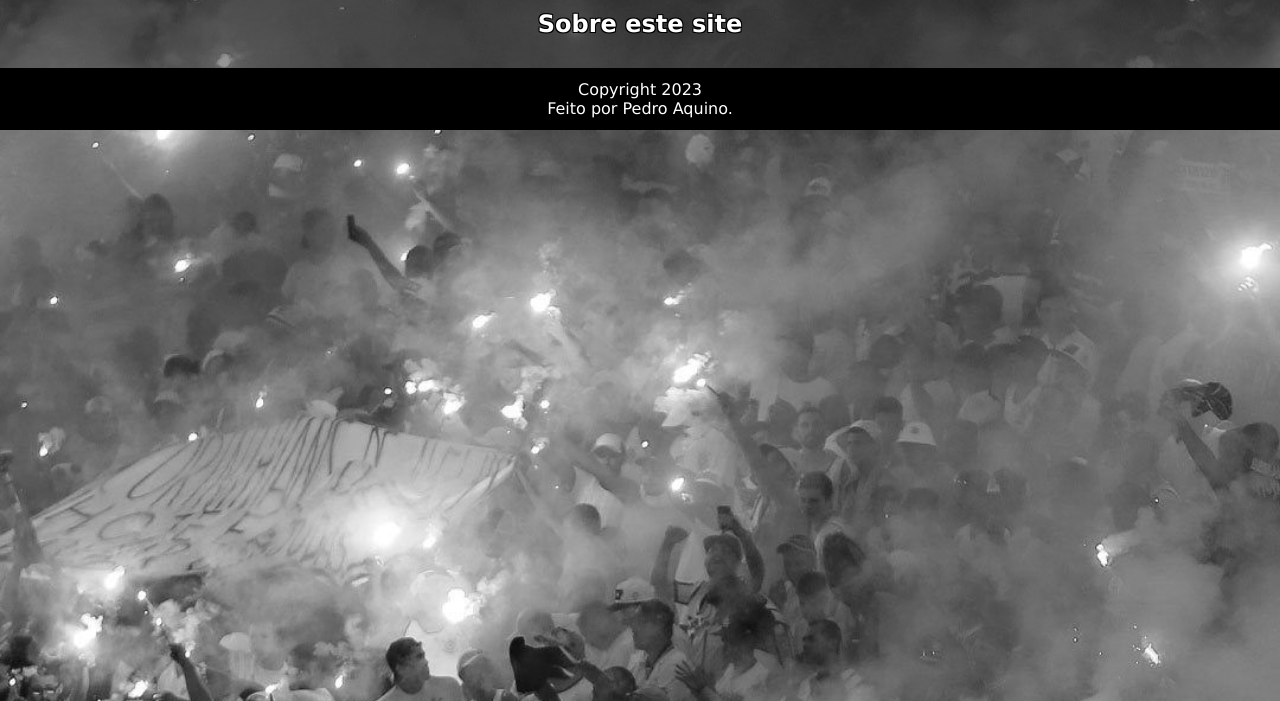
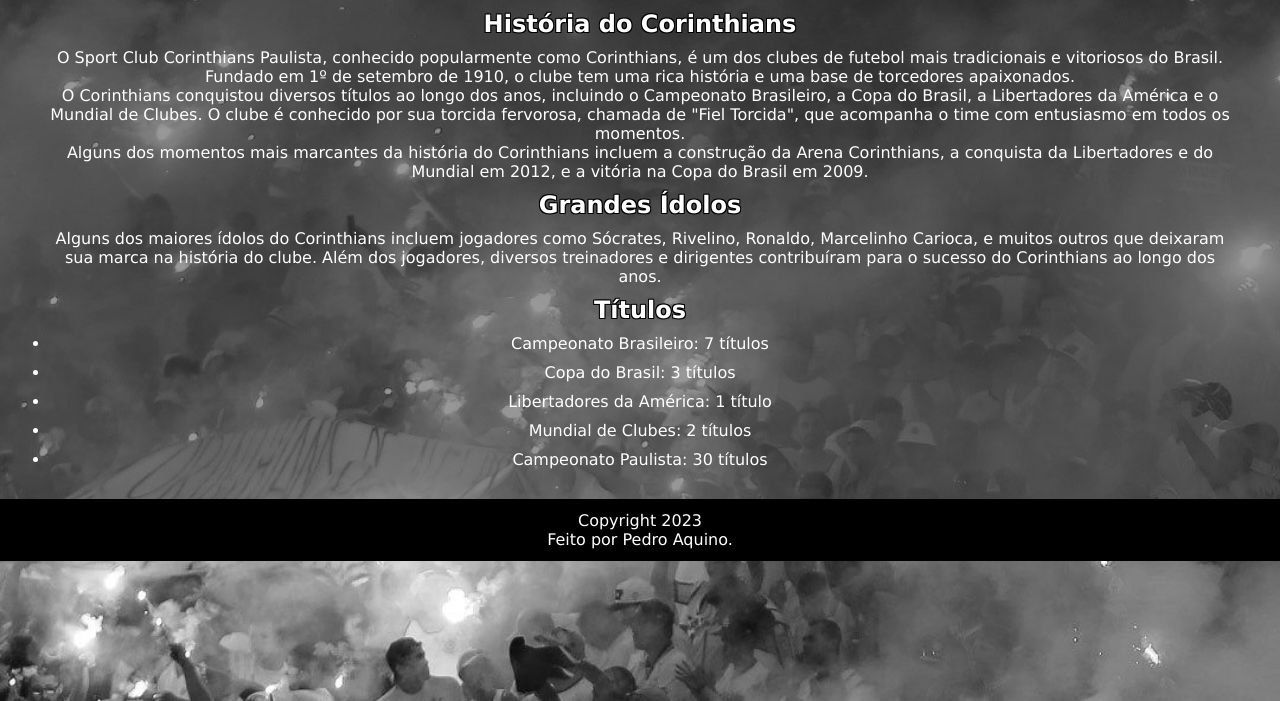
Before and after one commit to pedroaaquino/site-corinthians, a Django app: page /historia/ in a window 1280 px wide. Shown: the part 99-800 px from the top of the page. Run offline with Django 4.2, Linux system fonts and the light colour scheme.

Commit message:
pagina historia

```diff
--- a/static/css/style.css
+++ b/static/css/style.css
@@ -77,3 +77,10 @@ blockquote{
     margin-left: 100px;
     margin-right: 100px;
 }
+
+.historia{
+    margin-left: 50px;
+    margin-right: 50px;
+}
+
+.
--- a/staticpages/templates/staticpages/historia.html
+++ b/staticpages/templates/staticpages/historia.html
@@ -5,5 +5,26 @@ Sobre
 {% endblock title %}
 
 {% block content %}
-<h2>Sobre este site</h2>
+    <section class = "historia">
+        <h2>História do Corinthians</h2>
+        <p>O Sport Club Corinthians Paulista, conhecido popularmente como Corinthians, é um dos clubes de futebol mais tradicionais e vitoriosos do Brasil. Fundado em 1º de setembro de 1910, o clube tem uma rica história e uma base de torcedores apaixonados.</p>
+
+        <p>O Corinthians conquistou diversos títulos ao longo dos anos, incluindo o Campeonato Brasileiro, a Copa do Brasil, a Libertadores da América e o Mundial de Clubes. O clube é conhecido por sua torcida fervorosa, chamada de "Fiel Torcida", que acompanha o time com entusiasmo em todos os momentos.</p>
+
+        <p>Alguns dos momentos mais marcantes da história do Corinthians incluem a construção da Arena Corinthians, a conquista da Libertadores e do Mundial em 2012, e a vitória na Copa do Brasil em 2009.</p>
+
+
+        <h2>Grandes Ídolos</h2>
+        <p>Alguns dos maiores ídolos do Corinthians incluem jogadores como Sócrates, Rivelino, Ronaldo, Marcelinho Carioca, e muitos outros que deixaram sua marca na história do clube. Além dos jogadores, diversos treinadores e dirigentes contribuíram para o sucesso do Corinthians ao longo dos anos.</p>
+
+
+        <h2>Títulos</h2>
+        <ul>
+            <li>Campeonato Brasileiro: 7 títulos</li>
+            <li>Copa do Brasil: 3 títulos</li>
+            <li>Libertadores da América: 1 título</li>
+            <li>Mundial de Clubes: 2 títulos</li>
+            <li>Campeonato Paulista: 30 títulos</li>
+        </ul>
+    </section>
 {% endblock content %}
```
